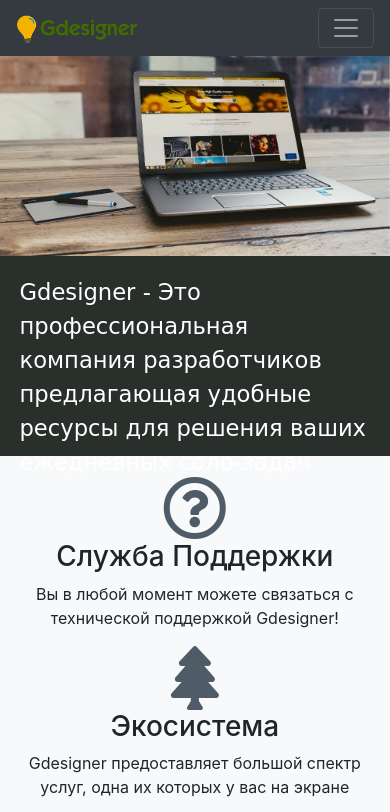
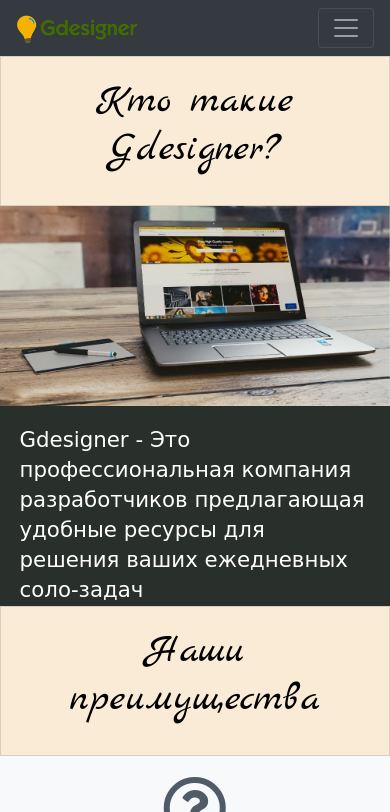
Before and after one commit to rolmaf/palette, a plain HTML site: page index.html in a window 390 px wide. Shown: the top 812 px of the page. Drawn offline with nearby package versions, Linux system fonts and the light colour scheme; a web font is replaced by a local one.

Commit message:
Add files via upload

```diff
--- a/color.css
+++ b/color.css
@@ -1,3 +1,5 @@
+@import url('https://fonts.googleapis.com/css2?family=Marck+Script&display=swap');
+
 :root {
     --blue: #007bff;
     --indigo: #6610f2;
@@ -22,7 +24,35 @@
     --dark: #343a40;
     --beige: #F0CEC5;
     --sand: #FEFDE1;
+    --antiquewhite: antiquewhite;
+    /* --header: #1f7a1f; */
+    --aqua-header: #17497c;
+    /* --header: #41403a; */
+    /* --header #343a40; */
 }
+
+
+::selection {
+    background-color: var(--cyan);
+    color: var(--white);
+}
+
+.header {
+    background-color: var(--antiquewhite);
+}
+
+.header-title {
+    color: black;
+    font-family: 'Marck Script', cursive;
+    font-size: 30pt!important
+}
+
+
+.left-sidebar {
+    background-color: #292F2B;
+    /* background-color: #790f1b; */
+}
+
 
 .blue {
     color: var(--blue);
--- a/index.html
+++ b/index.html
@@ -12,6 +12,7 @@
 </head>
 
 <body>
+
 
     <div class="wrapper">
         <!-- NavBar -->
@@ -43,16 +44,42 @@
             </div>
         </nav>
 
+
+    <!-- Who are we -->
+
+    <div class="card text-white header m-0" style="max-width: 100vw; border-radius: 0px;">
+        <div class="card-body text-center">
+          <h4 class="card-title header-title">Кто такие Gdesigner?</h4>
+          <p class="card-text"></p>
+        </div>
+    </div>
+
+
+
+
         <!-- Content -->
         <div class="grid-container">
             <div class="left-sidebar">
-                <p>Gdesigner - Это профессиональная компания разработчиков предлагающая удобные ресурсы для решения ваших ежедневных соло-задач
-                </p>
+                <p>Gdesigner - Это профессиональная компания разработчиков предлагающая удобные ресурсы для решения ваших ежедневных соло-задач</p>
             </div>
             <div class="parent-programming-img">
                 <div class="programming-img"></div>
             </div>
         </div>
+
+
+        <!-- About Company header -->
+
+        <div class="card text-white header m-0" style="max-width: 100vw; border-radius: 0px;">
+            <div class="card-body text-center">
+                <h4 class="card-title header-title">Наши преимущества</h4>
+                <p class="card-text"></p>
+            </div>
+        </div>
+
+
+        <!-- About Company -->
+
 
         <div class="container-fluid text-center" id="gray">
             <div class="row text-center">
@@ -73,6 +100,19 @@
                 </div>
             </div>
         </div>
+
+
+        <!-- About Palettes -->
+
+        <div class="card text-white header m-0" style="max-width: 100vw; border-radius: 0px;">
+            <div class="card-body text-center">
+              <h4 class="card-title header-title">Разнообразные кастомные палитры цветов для Дизайнеров</h4>
+              <p class="card-text"></p>
+            </div>
+        </div>
+
+
+        <!--Cards-->
 
         <div class="wrapper-wrapper-card">
             <div class="card-wrapper">
--- a/style.css
+++ b/style.css
@@ -22,8 +22,8 @@
 
 
 .palette-square {
-    width: 100%;
-    height: 100%;
+    max-width: 100%;
+    max-height: 100%;
     background-color: black;
 }
 
@@ -40,7 +40,7 @@
     flex-wrap: wrap;
     flex-direction: row;
     justify-content: space-around;
-    max-width: 90vw;
+    max-width: 80vw;
 }
 
 .card {
@@ -65,16 +65,15 @@
 }
 
 .left-sidebar {
-    width: 100%;
-    height: 100%;
-    background-color: #292F2B;
+    max-width: 100%;
+    max-height: 100%;
     grid-area: side;
 }
 
 .left-sidebar > p {
     font-family: 'Bellota', cursive;
     color: white;
-    font-size: 18pt;
+    font-size: 17pt;
     margin: 5%;
 }
 
@@ -99,7 +98,7 @@
     background-color: #F8F9FA;
 }
 
-@media all and (max-width: 1026px) {
+@media all and (max-width: 1154px) {
     .grid-container {
         grid-template-columns: 100% 100%;
         grid-template-rows: 200px 200px;
@@ -127,8 +126,8 @@
     }
 
     .left-sidebar > p {
-        font-size: 17pt;
-        line-height: 34px;
+        font-size: 16pt;
+        line-height: 30px;
     }
 
     nav {
```
